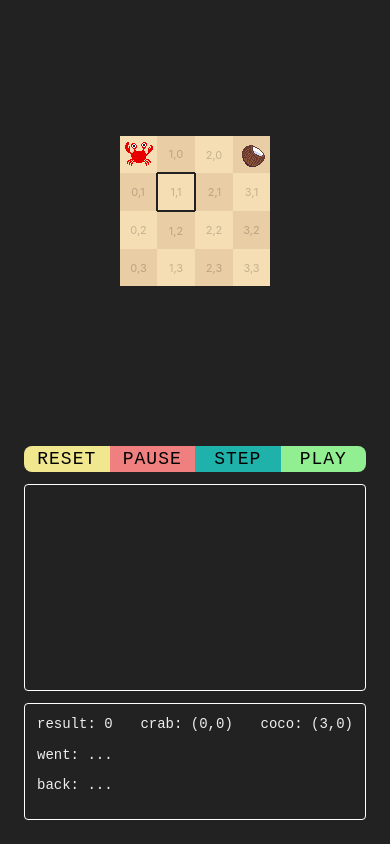
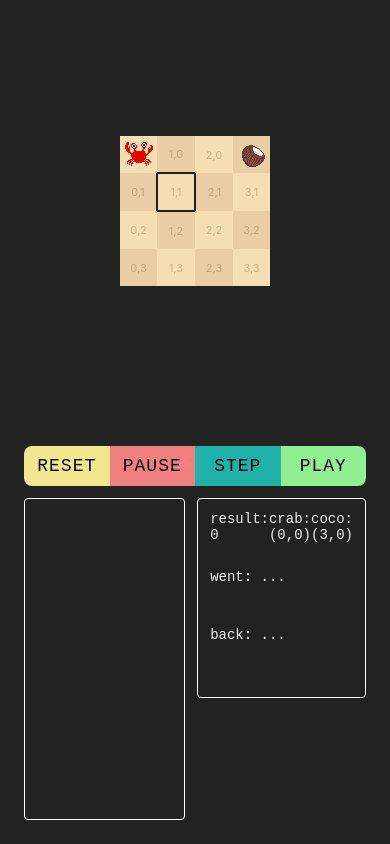
Before and after one commit to thechildrens/maze, a React (Create React App) app: page / in a window 390 px wide. Built offline with nearby package versions, Linux system fonts and the light colour scheme.

Commit message:
debug small screens

```diff
--- a/src/app.css
+++ b/src/app.css
@@ -7,20 +7,34 @@
 
 .program {
   height: 100%;
-  display: flex;
-  flex-direction: column;
-  justify-content: center;
+  display: grid;
+  grid-template-columns: 1fr 1fr;
+  grid-template-rows: 40px 1fr;
+  gap: 12px;
   padding: 24px;
   box-sizing: border-box;
 }
 
 .execution {
   display: flex;
-  height: 50px;
-  margin-bottom: 12px;
   border-radius: 8px;
   box-sizing: border-box;
   overflow: hidden;
+}
+
+.execution, .debug, .lines {
+  grid-column: 1 / 3;
+}
+
+@media screen and (max-width: 800px) {
+  .lines {
+    grid-column: 1;
+  }
+
+  .debug {
+    grid-column: 2;
+    height: 100%;
+  }
 }
 
 .execution button {
@@ -35,7 +49,7 @@
 
 .debug {
   display: grid;
-  grid-template-rows: repeat(1fr);
+  grid-template-rows: 1fr 1fr 1fr;
   font-size: 14px;
   position: relative;
   height: 200px;
```
